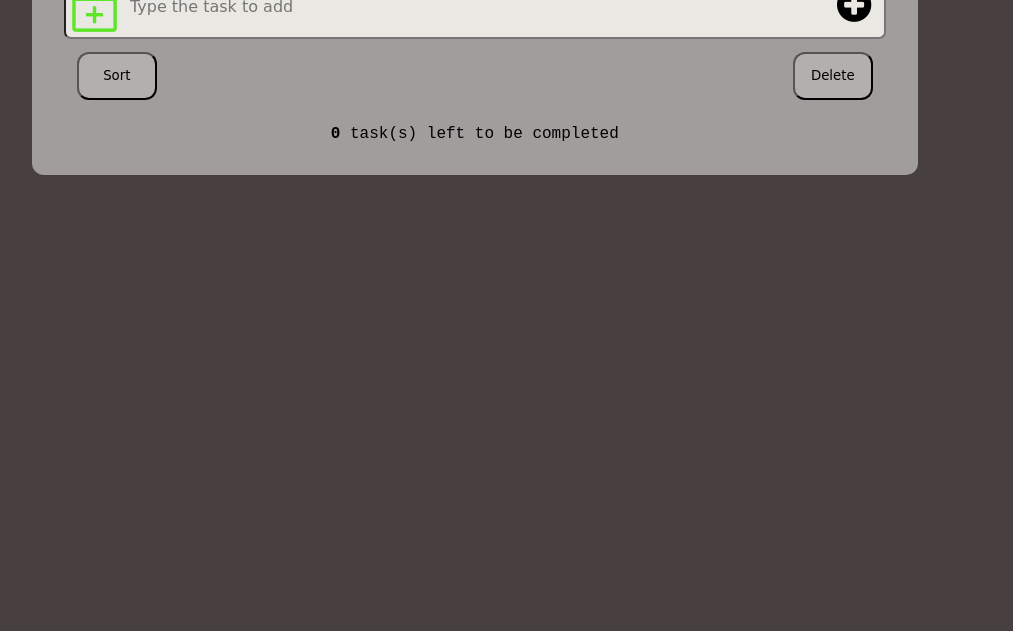
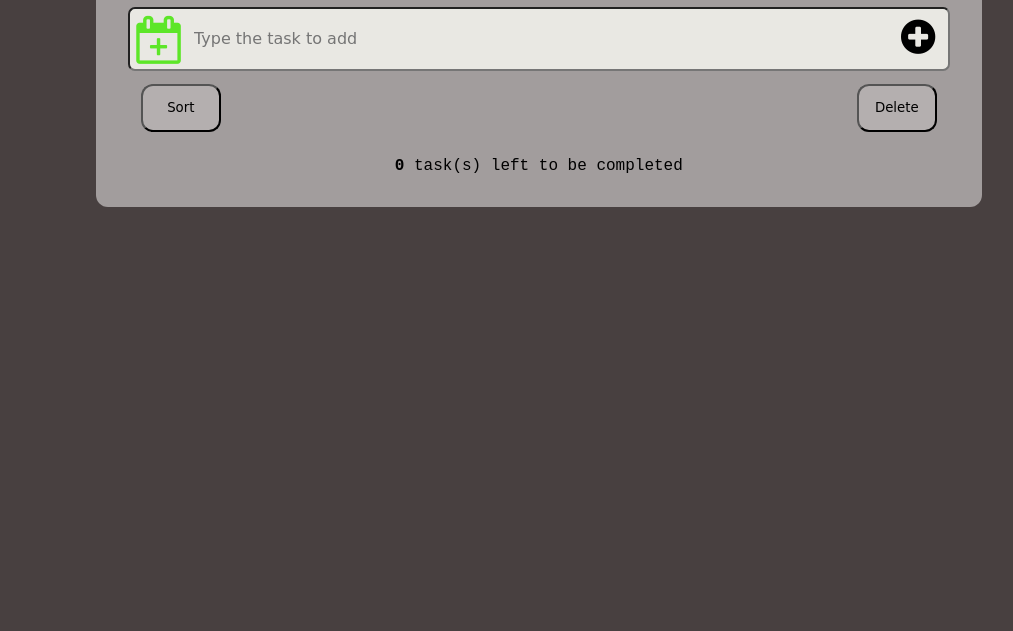
Before and after one commit to nishant199775/todo-assignment, a plain HTML site: page index.html in a window 1280 px wide. Shown: the part 169-800 px from the top of the page, without its empty margins (104-1117 px from the left). Drawn offline with Linux system fonts and the light colour scheme.

Commit message:
alignment changed

```diff
--- a/index.css
+++ b/index.css
@@ -69,7 +69,8 @@ body{
     text-align: center;
     padding: 2rem;
     margin: 2rem;
-    margin-left: 10vw;
+    margin-left: 15vw;
+    margin-top: 5vw;
     border-radius: 12px;
 
 
```
